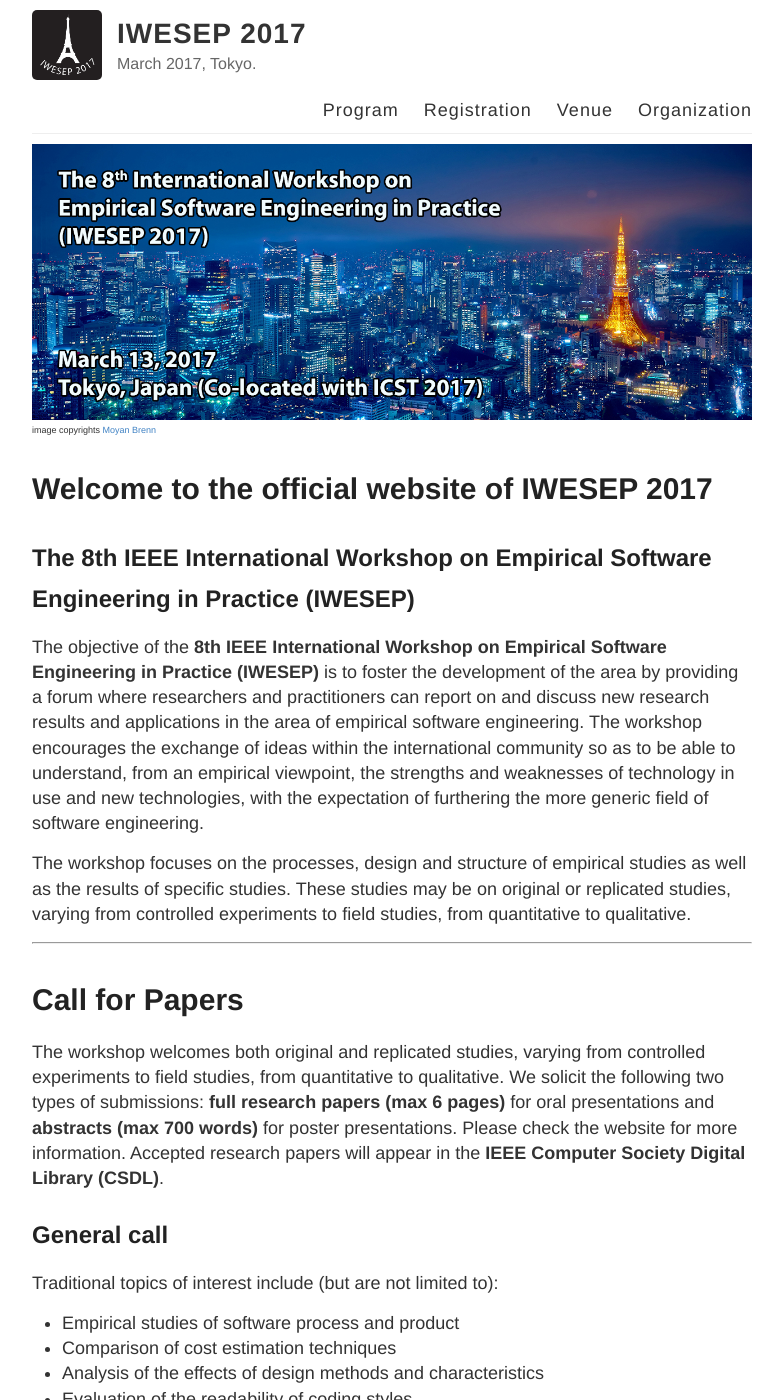
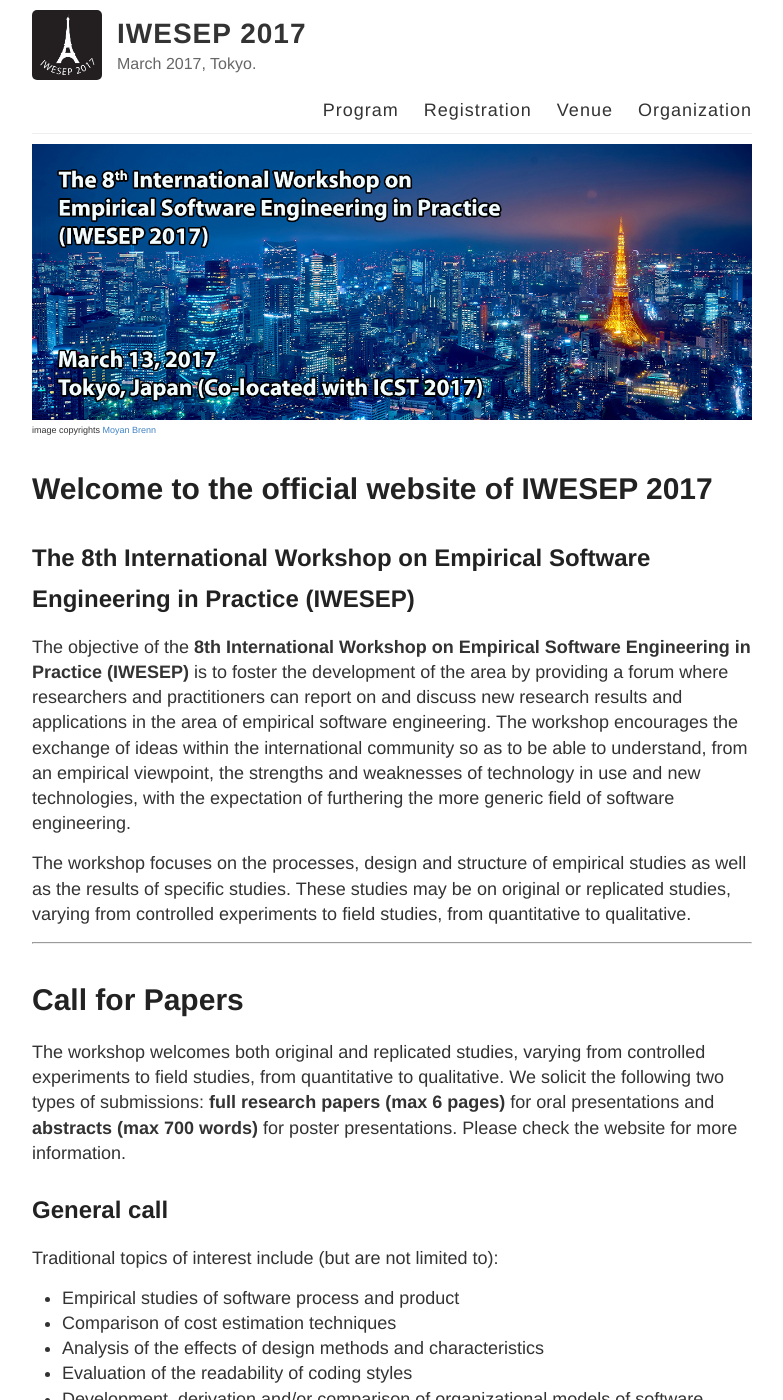
Before and after one commit to iwesep2017/iwesep2017.github.io, a Jekyll site: the page built from index.md, in a window 1280 px wide and 1400 px high. Shown: the whole window, without its empty margins (248-1031 px from the left). Built offline with Jekyll 4.4.1, drawn with Linux system fonts in a browser that asks for light colours.

Commit message:
Remove IEEE

```diff
--- a/index.md
+++ b/index.md
@@ -4,9 +4,9 @@ layout: default
 
 # Welcome to the official website of IWESEP 2017
 
-## The 8th IEEE International Workshop on Empirical Software Engineering in Practice (IWESEP)
+## The 8th International Workshop on Empirical Software Engineering in Practice (IWESEP)
 
-The objective of the **8th IEEE International Workshop on Empirical Software Engineering in Practice (IWESEP)** is to foster the development of the area by providing a forum where researchers and practitioners can report on and discuss new research results and applications in the area of empirical software engineering. The workshop encourages the exchange of ideas within the international community so as to be able to understand, from an empirical viewpoint, the strengths and weaknesses of technology in use and new technologies, with the expectation of furthering the more generic field of software engineering.
+The objective of the **8th International Workshop on Empirical Software Engineering in Practice (IWESEP)** is to foster the development of the area by providing a forum where researchers and practitioners can report on and discuss new research results and applications in the area of empirical software engineering. The workshop encourages the exchange of ideas within the international community so as to be able to understand, from an empirical viewpoint, the strengths and weaknesses of technology in use and new technologies, with the expectation of furthering the more generic field of software engineering.
 
 The workshop focuses on the processes, design and structure of empirical studies as well as the results of specific studies. These studies may be on original or replicated studies, varying from controlled experiments to field studies, from quantitative to qualitative.
 
@@ -16,7 +16,6 @@ The workshop focuses on the processes, design and structure of empirical studies
 
 The workshop welcomes both original and replicated studies, varying from controlled experiments to field studies, from quantitative to qualitative.
 We solicit the following two types of submissions: **full research papers (max 6 pages)** for oral presentations and **abstracts (max 700 words)** for poster presentations. Please check the website for more information.
-Accepted research papers will appear in the **IEEE Computer Society Digital Library (CSDL)**.
 
 
 ## General call
```
